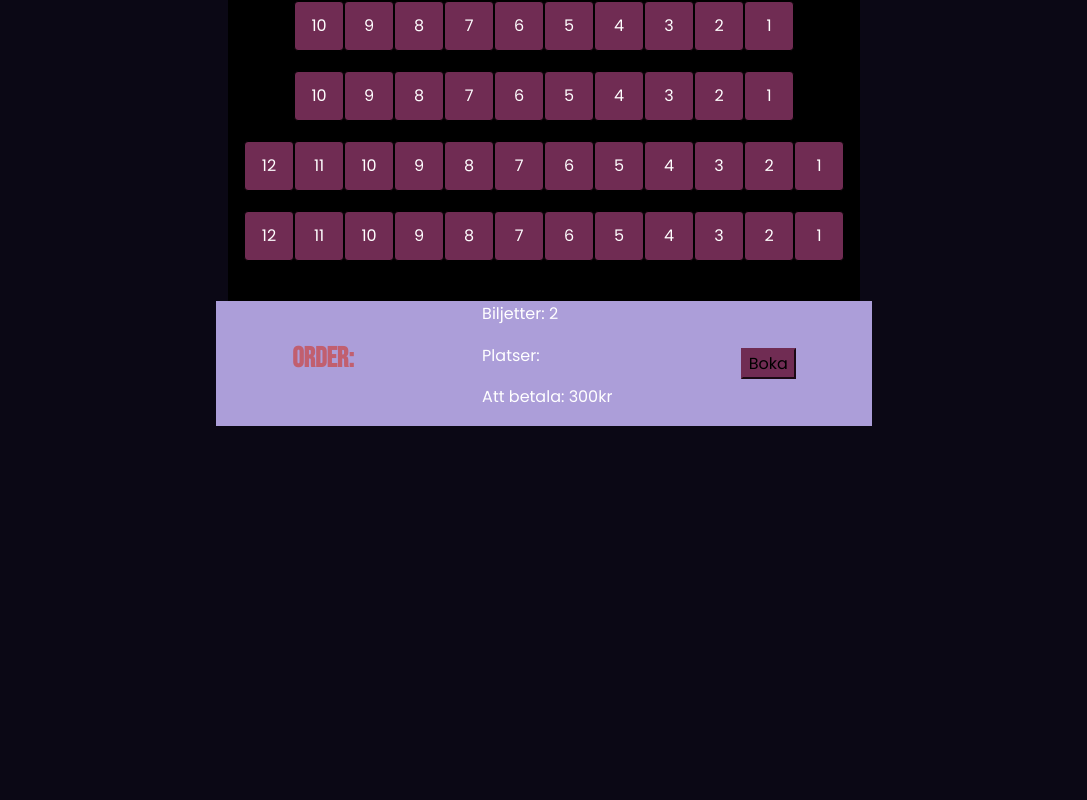
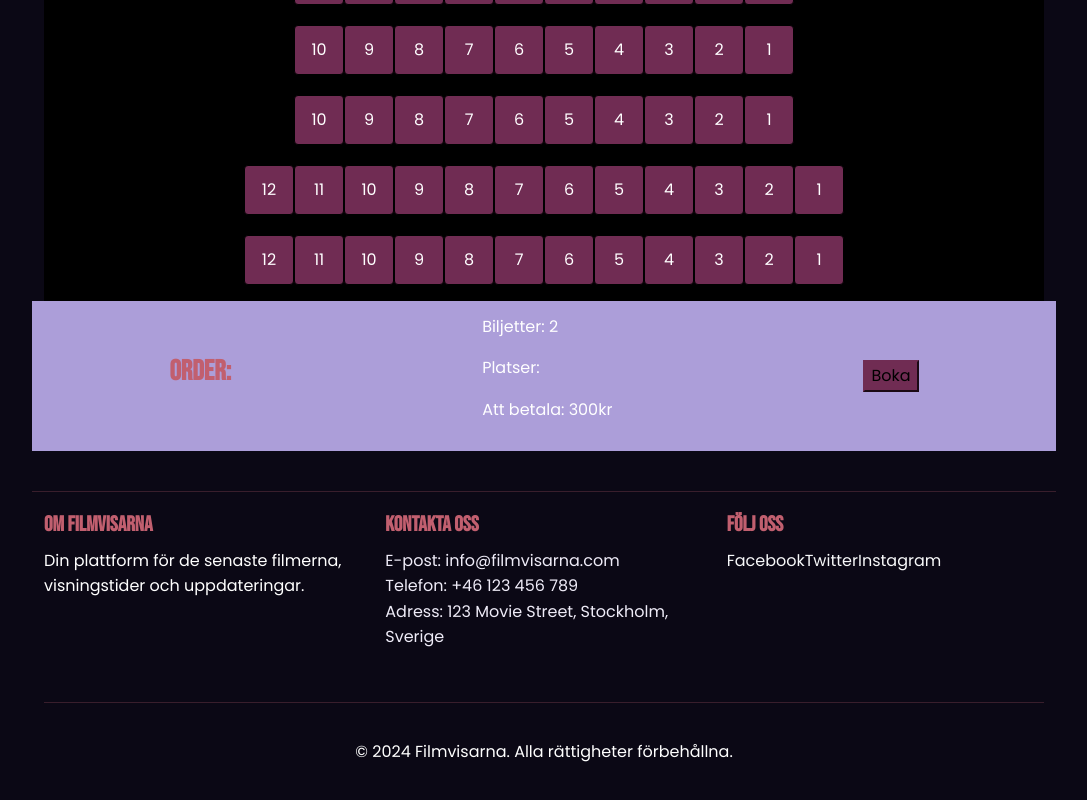
Before and after one commit to staraii/filmvisarna, a React (Vite) app: page /boka in a window 1280 px wide. Shown: the part 736-1536 px from the top of the page, without its empty margins (96-1183 px from the left). Before the commit the page ends 1162 px from the top, so only its background shows below. Built offline with nearby package versions, Linux system fonts and the light colour scheme.

Commit message:
Update
Added layout mapp
Added Layoutwithfooter
Added Layoutwithoutfooter
Wrap the app.tsx so only some route path show with footer

```diff
--- a/src/App.tsx
+++ b/src/App.tsx
@@ -3,32 +3,32 @@ import HomePage from './pages/HomePage/HomePage';
 import Register from './pages/Register/Register';
 import MoveDetailsPage from "./pages/MoveDetailsPage";
 import BookingPage from "./pages/BookingPage";
-import MobileNavBar from './components/MobileNavBar/MobileNavBar';
-import WideNavBar from './components/WideNavBar/WideNavBar';
 import LoginPage from './components/Login-pop-up/LoginMobile';
+import LayoutWithFooter from './layouts/LayoutWithFooter';
+import LayoutWithoutFooter from './layouts/LayoutWithoutFooter';
 
 
 
 
-export default function App(){
+export default function App() {
   return (
-          <>
     <section className="app-section">
       <Router>
-                <WideNavBar />
         <Routes>
+          {/* Routes that include the footer */}
+          <Route element={<LayoutWithFooter />}>
             <Route path="/" element={<HomePage />} />
-                  {/* <Route path="/filmer" element={<Movies />} /> */}
-                  {/* <Route path="/visningar" element={} /> */}
-                  <Route path="/filmer" element={<MoveDetailsPage />} />
-                  <Route path="/Register" element={<Register />} />
+            <Route path="/film" element={<MoveDetailsPage />} />
+            <Route path="/boka" element={<BookingPage />} />
+          </Route>
+
+          {/* Routes that do not include the footer */}
+          <Route element={<LayoutWithoutFooter />}>
+            <Route path="/register" element={<Register />} />
             <Route path="/loggain" element={<LoginPage />} />
-                  <Route path="/boka" element={<BookingPage />} />
-                  {/* <Route path="/avboka" element={<CancelBooking />} /> */}
+          </Route>
         </Routes>
-                <MobileNavBar />
       </Router>
     </section>
-          </>
   );
 }
--- /dev/null
+++ b/src/layouts/LayoutWithFooter.tsx
@@ -0,0 +1,20 @@
+// src/layouts/LayoutWithFooter.tsx
+import { Outlet } from 'react-router-dom';
+import WideNavBar from '../components/WideNavBar/WideNavBar';
+import MobileNavBar from '../components/MobileNavBar/MobileNavBar';
+import Footer from '../components/Footer/Footer';
+
+const LayoutWithFooter: React.FC = () => {
+  return (
+    <>
+      <WideNavBar />
+      <div className="content-container">
+        <Outlet />  {/* This renders the routed page content */}
+      </div>
+      <MobileNavBar />
+      <Footer />  {/* Footer will be visible here */}
+    </>
+  );
+};
+
+export default LayoutWithFooter;
--- /dev/null
+++ b/src/layouts/LayoutWithoutFooter.tsx
@@ -0,0 +1,18 @@
+// src/layouts/LayoutWithoutFooter.tsx
+import { Outlet } from 'react-router-dom';
+import WideNavBar from '../components/WideNavBar/WideNavBar';
+import MobileNavBar from '../components/MobileNavBar/MobileNavBar';
+
+const LayoutWithoutFooter: React.FC = () => {
+  return (
+    <>
+      <WideNavBar />
+      <div className="content-container">
+        <Outlet />  {/* This renders the routed page content */}
+      </div>
+      <MobileNavBar />
+    </>
+  );
+};
+
+export default LayoutWithoutFooter;
```
Lines whose indentation alone changed are shown as unchanged.
